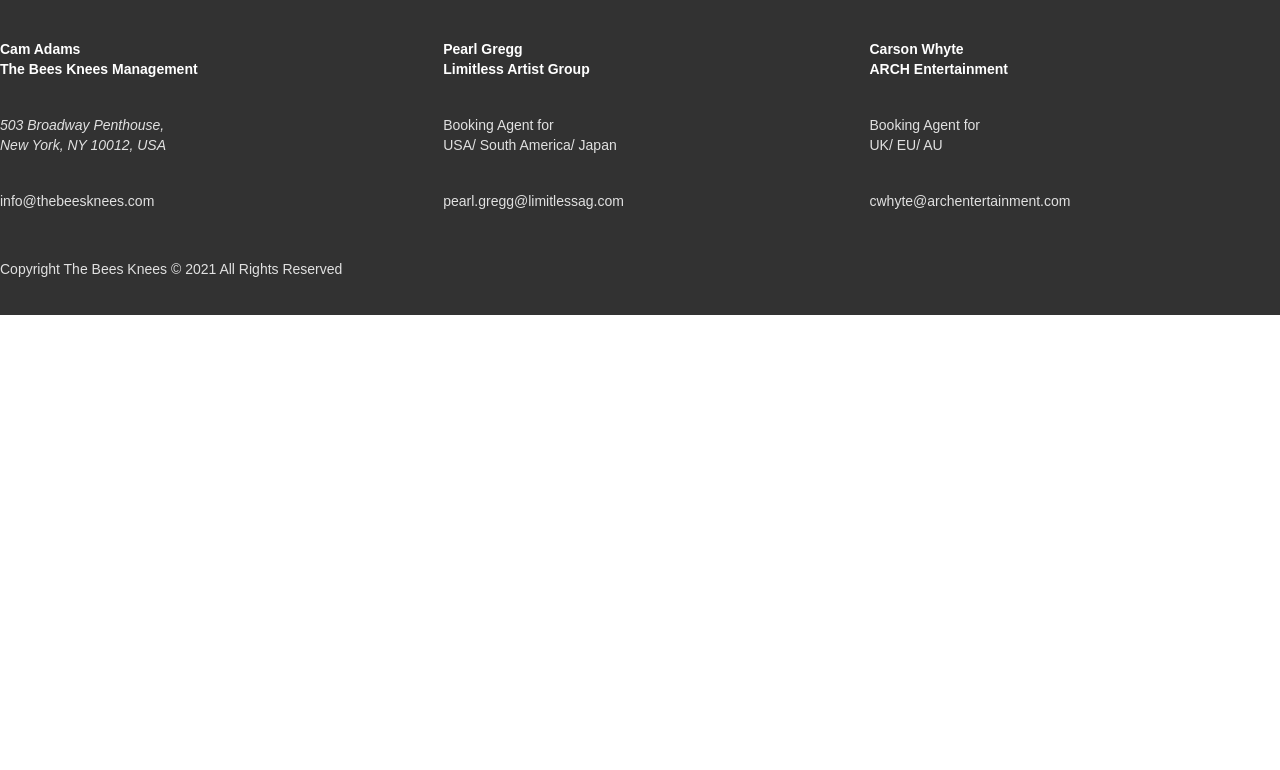
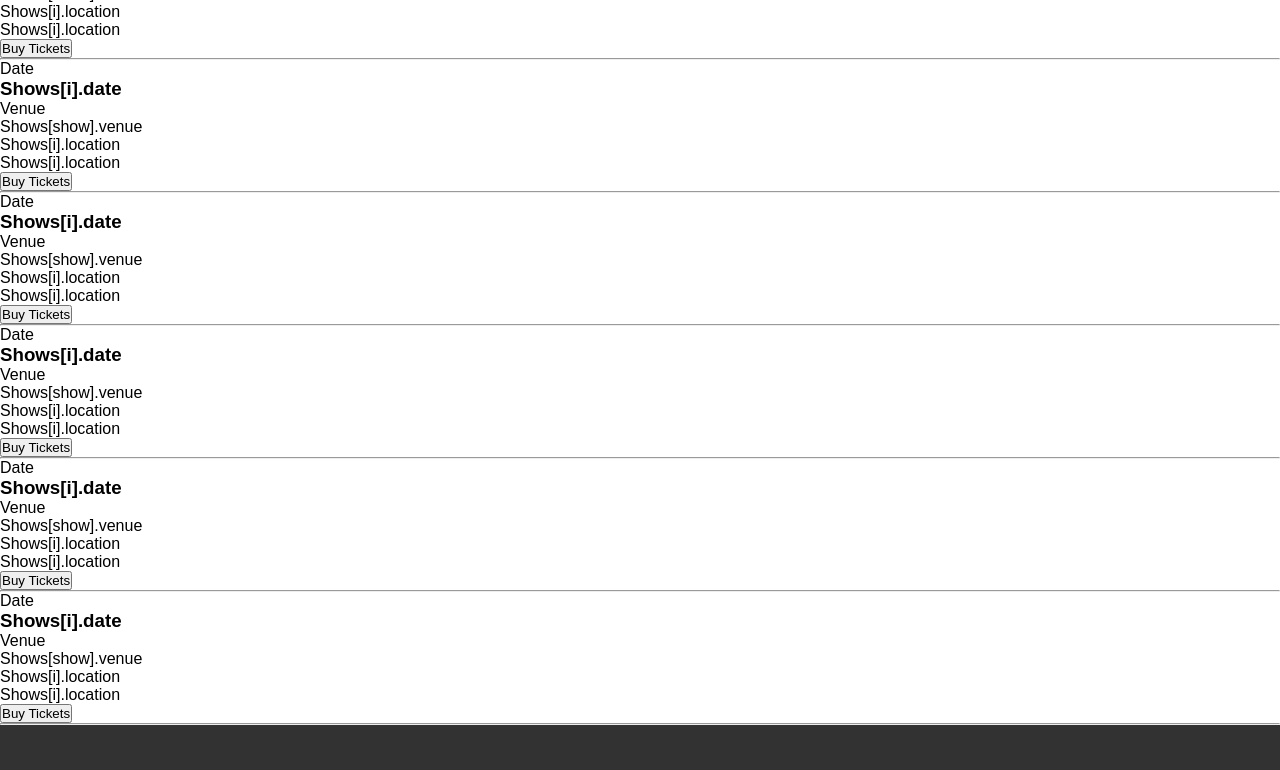
Before and after one commit to jaskaurbrar14/jasmeet-kaur-bandsite, a plain HTML site: page pages/shows.html in a window 1280 px wide. Shown: the part 835-1605 px from the top of the page. Before the commit the page ends 1150 px from the top, so only its background shows below. Drawn offline with Linux system fonts and the light colour scheme.

```diff
--- a/pages/shows.html
+++ b/pages/shows.html
@@ -65,6 +65,9 @@
         </div>
       </section>
     </main>
+    <section class="show">
+      <h2 class="show-heading">Shows</h2>
+    </section>
     <footer class="footer">
       <section class="footer__wrapper">
         <section class="contact">
@@ -166,5 +169,6 @@
         </p>
       </section>
     </footer>
+    <script src="../scripts/build-shows-page.js"></script>
   </body>
 </html>
--- a/scripts/build-shows-page.js
+++ b/scripts/build-shows-page.js
@@ -1,32 +1,93 @@
-[
+const Shows = [
   {
-    date: "Mon Sept 06 2021",
+    date: 1630866600000,
     venue: "Ronald Lane",
     location: "San Francisco, CA",
   },
   {
-    date: "Tue Sept 21 2021",
+    date: 1632162600000,
     venue: "Pier 3 East",
     location: "San Francisco, CA",
   },
   {
-    date: "Fri Oct 15 2021",
+    date: 1634236200000,
     venue: "View Lounge",
     location: "San Francisco, CA",
   },
   {
-    date: "Sat Nov 06 2021",
+    date: 1636137000000,
     venue: "Hyatt Agency",
     location: "San Francisco, CA",
   },
   {
-    date: "Fri Nov 26 2021",
+    date: 1637865000000,
     venue: "Moscow Center",
     location: "San Francisco, CA",
   },
   {
-    date: "Wed Dec 15 2021",
+    date: 1639506600000,
     venue: "Press Club",
     location: "San Francisco, CA",
   },
 ];
+function CreateShow(i) {
+  const showCont = document.querySelector(".show");
+  const showEl = document.createElement("article");
+  showEl.classList.add("show-details");
+  showCont.appendChild(showEl);
+
+  const showDate = document.createElement("section");
+  showDate.classList.add("show-details--date");
+  showEl.appendChild(showDate);
+
+  const showDateLabel = document.createElement("p");
+  showDateLabel.classList.add("show-details--date-label");
+  showDate.appendChild(showDateLabel);
+  showDateLabel.innerText = "Date";
+
+  const showDateInput = document.createElement("h3");
+  showDateInput.classList.add("show-details--date-input");
+  showDate.appendChild(showDateInput);
+  showDateInput.innerText = "Shows[i].date";
+  // venue
+  const showVenue = document.createElement("section");
+  showVenue.classList.add("show-details--venue");
+  showEl.appendChild(showVenue);
+
+  const showVenueLabel = document.createElement("p");
+  showVenueLabel.classList.add("show-details--venue-label");
+  showVenue.appendChild(showVenueLabel);
+  showVenueLabel.innerText = "Venue";
+
+  const showVenueInput = document.createElement("p");
+  showDateInput.classList.add("show-details--venue-input");
+  showVenue.appendChild(showVenueInput);
+  showVenueInput.innerText = "Shows[show].venue";
+
+  // location
+  const showLocation = document.createElement("section");
+  showLocation.classList.add("show-details--location");
+  showEl.appendChild(showLocation);
+
+  const showLocationLabel = document.createElement("p");
+  showLocationLabel.classList.add("show-details--location-label");
+  showLocation.appendChild(showLocationLabel);
+  showLocationLabel.innerText = "Shows[i].location";
+
+  const showLocationInput = document.createElement("p");
+  showLocationInput.classList.add("show-details--location-input");
+  showLocation.appendChild(showLocationInput);
+  showLocationInput.innerText = "Shows[i].location";
+
+  const showButton = document.createElement("Button");
+  showButton.classList.add("show-details--button");
+  showEl.appendChild(showButton);
+  showButton.innerText = "Buy Tickets";
+
+  const Divider = document.createElement("hr");
+  Divider.classList.add("show__divider");
+  showCont.appendChild(Divider);
+}
+for (let i = 0; i < Shows.length; i++) {
+  CreateShow(i);
+}
```
Also changed, not shown: index.html (+26 -4 lines), scripts/index-page.js (+61 -9 lines).
